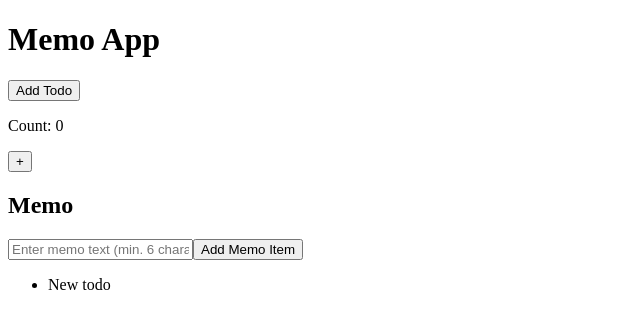
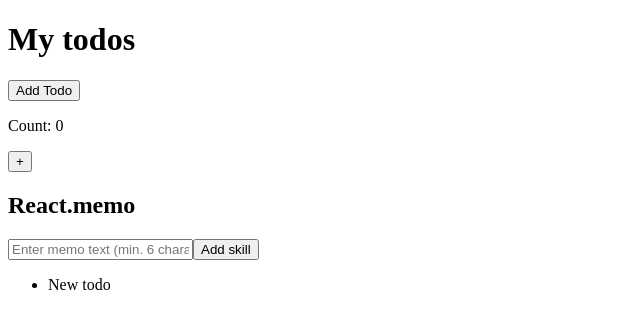
Before and after one commit to acciojob/react-memo-anitha-anii, a React app: page / in a window 1280 px wide. Shown: the top 328 px of the page, without its empty margins (0-640 px from the left). Built offline with nearby package versions, Linux system fonts and the light colour scheme.

Commit message:
'changes'

```diff
--- a/src/components/TodoList.js
+++ b/src/components/TodoList.js
@@ -34,20 +34,20 @@ const MemoApp = () => {
   };
 
   return (
-    <div className="memo-app">
-      <h1>Memo App</h1>
-      <button onClick={handleAddTodo}>Add Todo</button>
+    <div id="main">
+      <h1>My todos</h1>
+      <button onClick={handleAddTodo} id='add-todo-btn'>Add Todo</button>
       <p className='count'>Count: {count}</p>
-      <button onClick={handleIncrement}>+</button>
+      <button onClick={handleIncrement} id='incr-cnt'>+</button>
       <div className="memo-container">
-        <h2>Memo</h2>
+        <h2>React.memo</h2>
         <input
           type="text"
           value={memoText}
           onChange={handleMemoInputChange}
           placeholder="Enter memo text (min. 6 characters)"
         />
-        <button onClick={handleAddMemoItem}>Add Memo Item</button>
+        <button onClick={handleAddMemoItem} id='skill-input'>Add skill</button>
         <ul>
           {todos.map((todo) => (
             <li key={todo.id}>{todo.content}</li>
```
